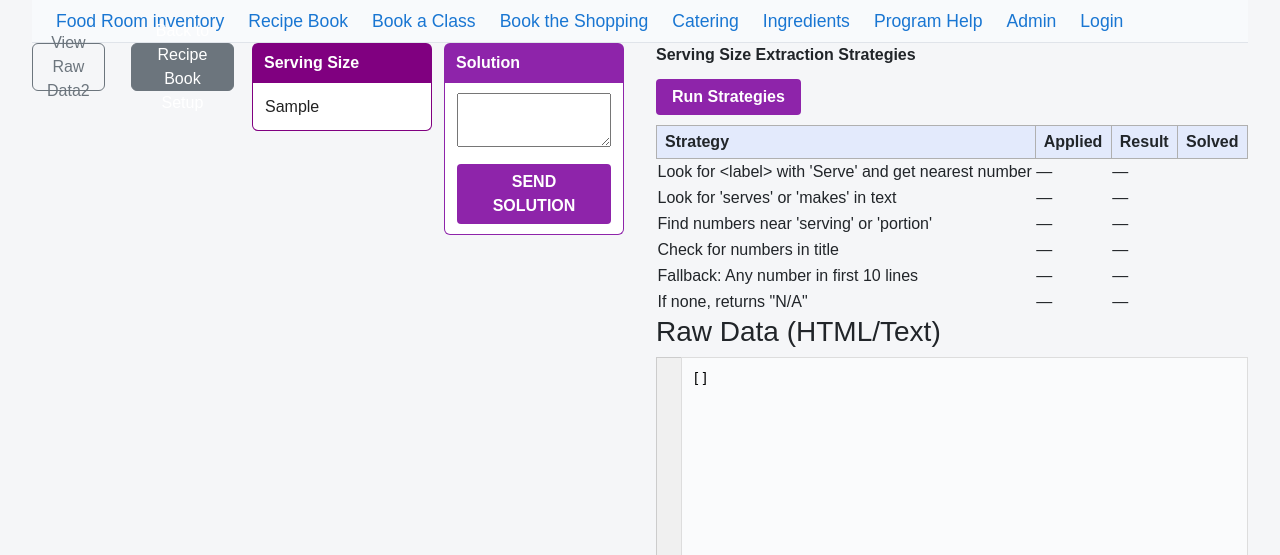
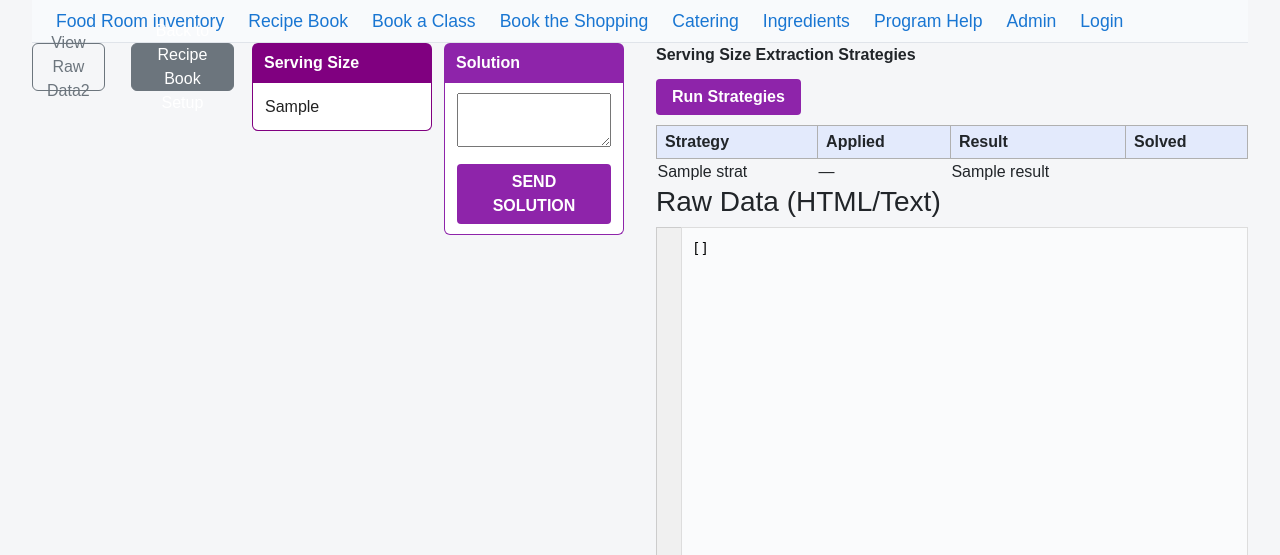
Before and after one commit to WHS-DTECH/FOOORMINVENTORY, a Flask app: template debug_parser/templates/debug_serving_size.html in a window 1280 px wide. Shown: the top 555 px of the page. Run offline with Flask 3, Linux system fonts and the light colour scheme; the template is opened without the code that fills it: most values are stand-ins (such as "Sample title", 1, 10 or a date in 2020).

Commit message:
fix: render strategies dynamically from backend in debug_serving_size.html

```diff
--- a/debug_parser/templates/debug_serving_size.html
+++ b/debug_parser/templates/debug_serving_size.html
@@ -47,12 +47,14 @@
                 </tr>
             </thead>
             <tbody>
-                <tr><td>Look for &lt;label&gt; with 'Serve' and get nearest number</td><td class="applied">—</td><td class="result">—</td><td class="solved"></td></tr>
-                <tr><td>Look for 'serves' or 'makes' in text</td><td class="applied">—</td><td class="result">—</td><td class="solved"></td></tr>
-                <tr><td>Find numbers near 'serving' or 'portion'</td><td class="applied">—</td><td class="result">—</td><td class="solved"></td></tr>
-                <tr><td>Check for numbers in title</td><td class="applied">—</td><td class="result">—</td><td class="solved"></td></tr>
-                <tr><td>Fallback: Any number in first 10 lines</td><td class="applied">—</td><td class="result">—</td><td class="solved"></td></tr>
-                <tr><td>If none, returns "N/A"</td><td class="applied">—</td><td class="result">—</td><td class="solved"></td></tr>
+            {% for strat in test_recipe.strategies %}
+                <tr>
+                    <td>{{ strat.name }}</td>
+                    <td class="applied">{{ '✔' if strat.applied else '—' }}</td>
+                    <td class="result">{{ strat.result }}</td>
+                    <td class="solved">{{ '✔' if strat.solved else '' }}</td>
+                </tr>
+            {% endfor %}
             </tbody>
         </table>
         <h3>Raw Data (HTML/Text)</h3>
```
